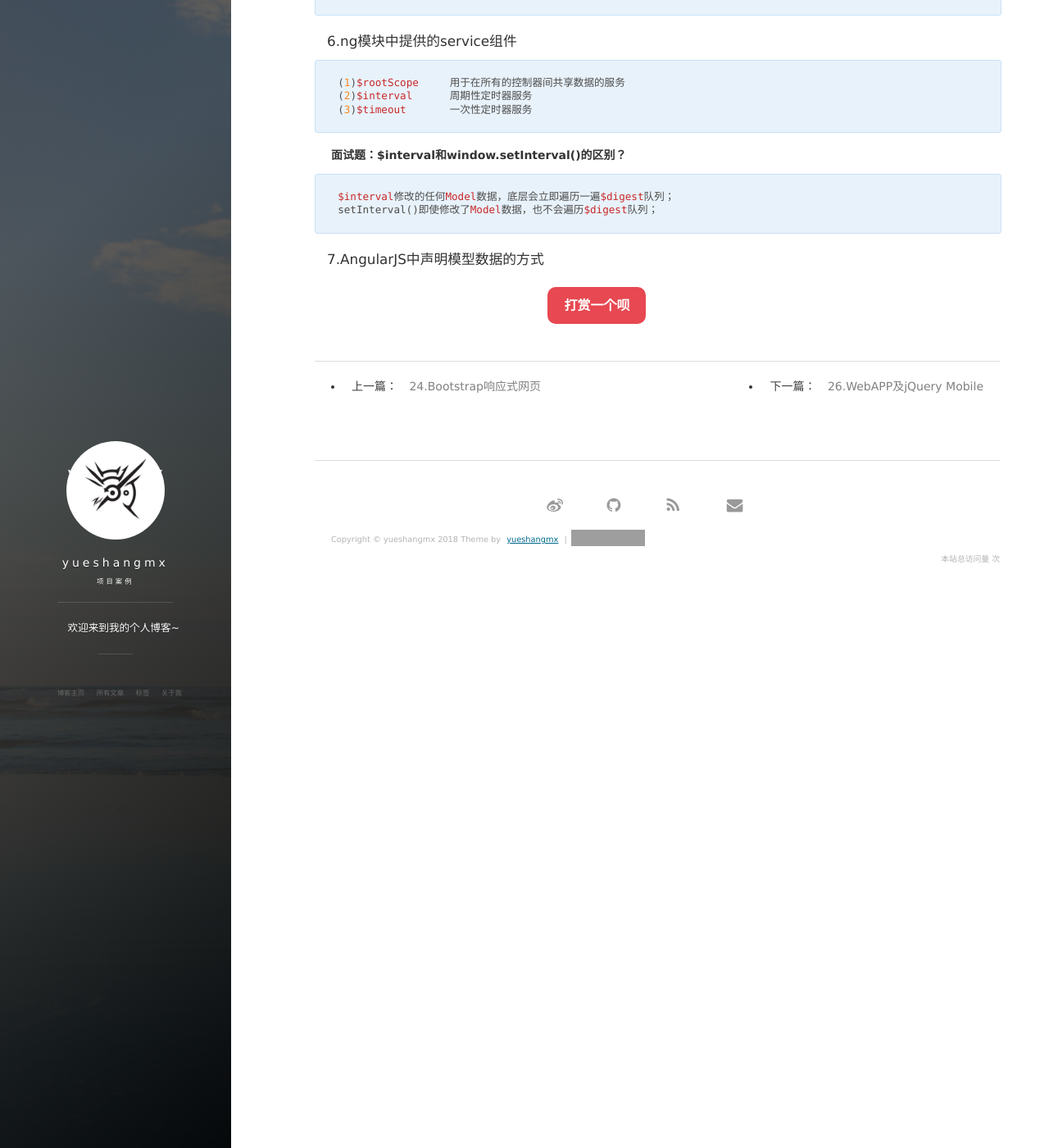
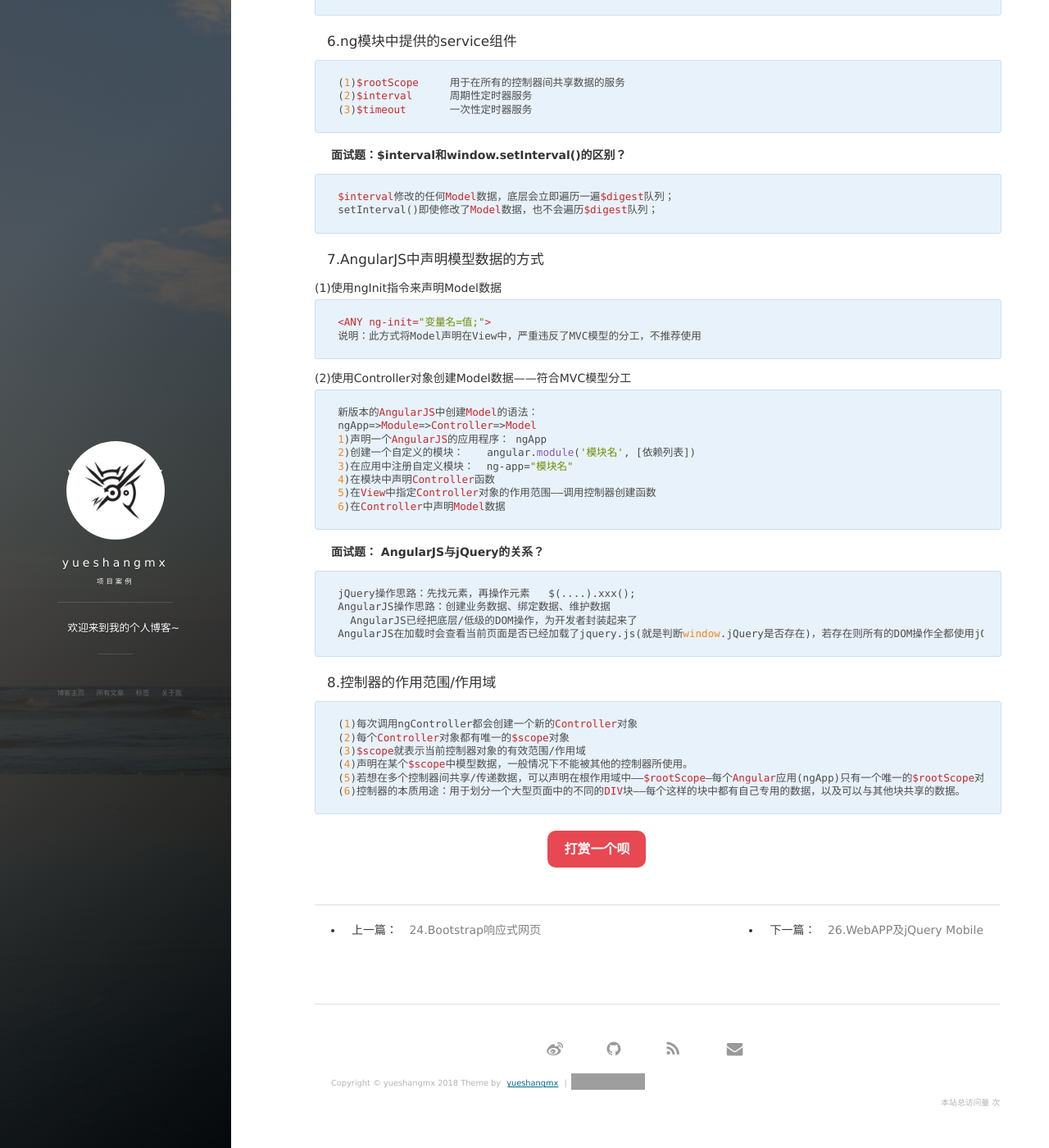
Before and after one commit to yueshangmx/yueshangmx.github.io, a Jekyll site: the page built from _posts/2017-11-28-AngularJS框架.md, in a window 1280 px wide and 1400 px high, scrolled down 2980 px. Shown: the whole window at 82% size. Built offline with Jekyll 4.4.1, drawn with Linux system fonts in a browser that asks for light colours; nearby versions of some CDN libraries; comment, search, counter and statistics services are not loaded; grey boxes are pictures that could not be loaded.

Commit message:
update angular

````diff
--- a/_posts/2017-11-28-AngularJS框架.md
+++ b/_posts/2017-11-28-AngularJS框架.md
@@ -147,3 +147,39 @@ setInterval()即使修改了Model数据，也不会遍历$digest队列；
 ```
 
 #### 7.AngularJS中声明模型数据的方式
+
+##### (1)使用ngInit指令来声明Model数据
+```text
+<ANY ng-init="变量名=值;">
+说明：此方式将Model声明在View中，严重违反了MVC模型的分工，不推荐使用
+```
+
+##### (2)使用Controller对象创建Model数据——符合MVC模型分工
+```text
+新版本的AngularJS中创建Model的语法：
+ngApp=>Module=>Controller=>Model
+1)声明一个AngularJS的应用程序： ngApp
+2)创建一个自定义的模块：	angular.module('模块名', [依赖列表])
+3)在应用中注册自定义模块：  ng-app="模块名"
+4)在模块中声明Controller函数
+5)在View中指定Controller对象的作用范围——调用控制器创建函数
+6)在Controller中声明Model数据
+```
+
+<strong>面试题： AngularJS与jQuery的关系？</strong>
+```text
+jQuery操作思路：先找元素，再操作元素   $(....).xxx();
+AngularJS操作思路：创建业务数据、绑定数据、维护数据
+  AngularJS已经把底层/低级的DOM操作，为开发者封装起来了
+AngularJS在加载时会查看当前页面是否已经加载了jquery.js(就是判断window.jQuery是否存在)，若存在则所有的DOM操作全都使用jQuery提供的方法；若不存在，则anglarJS会使用自定义的jQuery精简版本——jqLite——只有jQuery的核心方法。
+```
+
+#### 8.控制器的作用范围/作用域
+```text
+(1)每次调用ngController都会创建一个新的Controller对象
+(2)每个Controller对象都有唯一的$scope对象
+(3)$scope就表示当前控制器对象的有效范围/作用域
+(4)声明在某个$scope中模型数据，一般情况下不能被其他的控制器所使用。
+(5)若想在多个控制器间共享/传递数据，可以声明在根作用域中——$rootScope—每个Angular应用(ngApp)只有一个唯一的$rootScope对象
+(6)控制器的本质用途：用于划分一个大型页面中的不同的DIV块——每个这样的块中都有自己专用的数据，以及可以与其他块共享的数据。
+```
````
